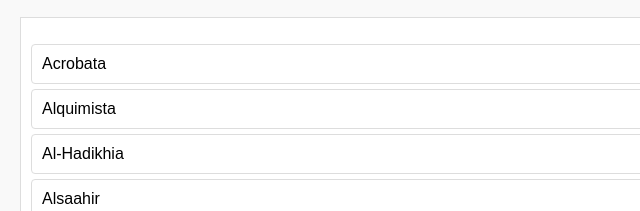
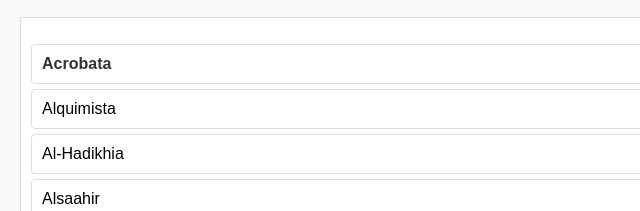
Before and after one commit to kpiatan/script-botc, a plain HTML site: page index.html in a window 1280 px wide. Both pictures are taken after a click on the item "Acrobata". Shown: the part 171-382 px from the top of the page, 0-640 px from the left. Drawn offline with Linux system fonts and the light colour scheme.

Commit message:
Update styles.css

```diff
--- a/styles/styles.css
+++ b/styles/styles.css
@@ -54,3 +54,15 @@ h1, h2 {
   margin: 10px 0;
   background: white;
 }
+/* Estilo para personagens na lista */
+#character-list li {
+  transition: background-color 0.3s, color 0.3s;
+}
+
+/* Estilo para quando o personagem está selecionado */
+#character-list li.selected {
+  background-color: #f0f8ff; /* Azul claro */
+  color: #333; /* Texto escuro */
+  font-weight: bold;
+  border-color: #007bff; /* Azul */
+}
```
